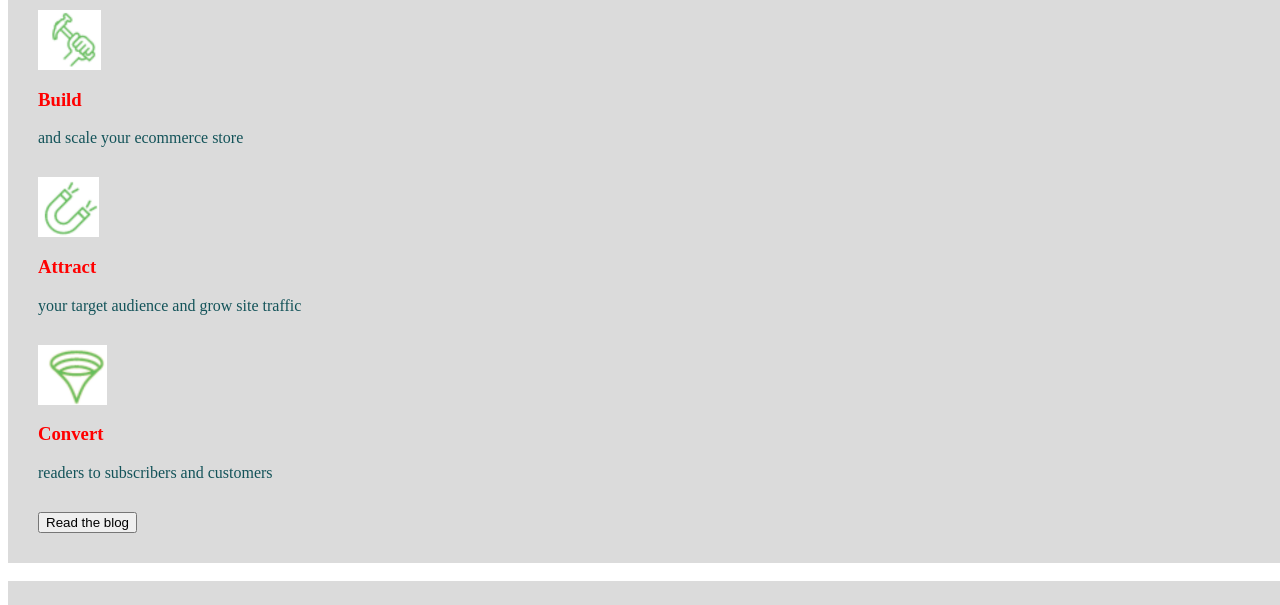
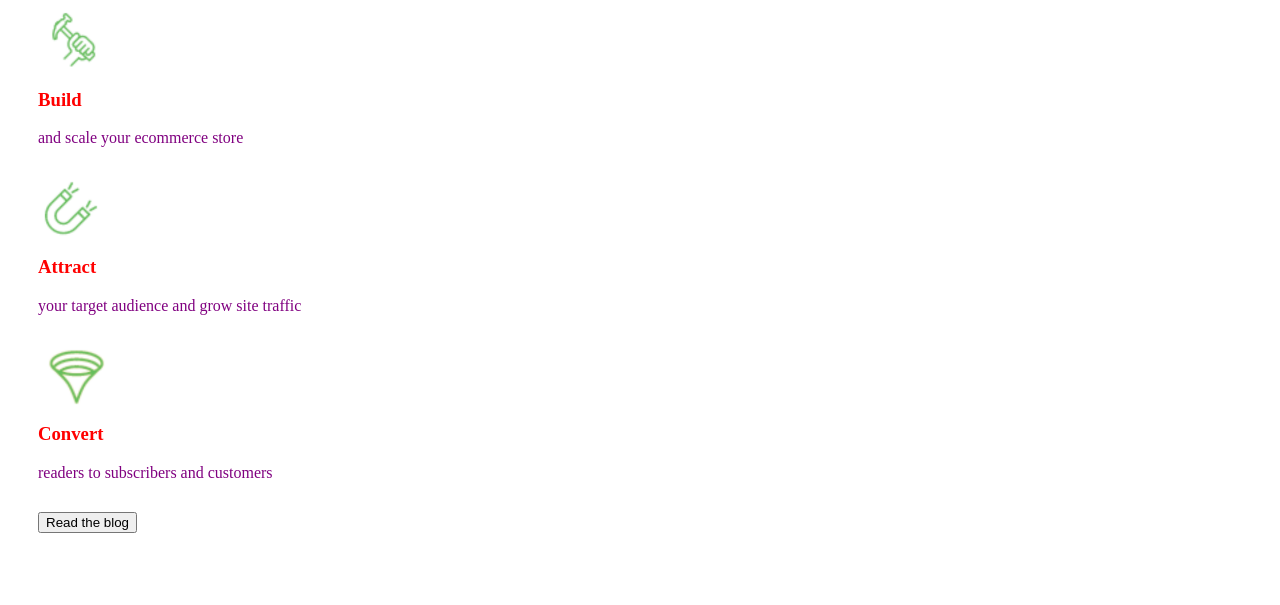
Before and after one commit to Manuel-Jaibo/repositorio, a website: page index.html in a window 1280 px wide. Shown: the part 112-717 px from the top of the page. Drawn offline with Linux system fonts and the light colour scheme.

Commit message:
nueva rama

```diff
--- a/scss/_global.scss
+++ b/scss/_global.scss
@@ -1,7 +1,7 @@
 /** colores */
-$dark-green-title: red;
-$dark-green-text: #135359;
-$white: #dbdbdb;
+$dark-green-title: blue;
+$dark-green-text: purple;
+$white: white;
 
 /** fuentes */
 $font-title: "Alegreya", serif;
```
Also changed, not shown: css/main.css.
